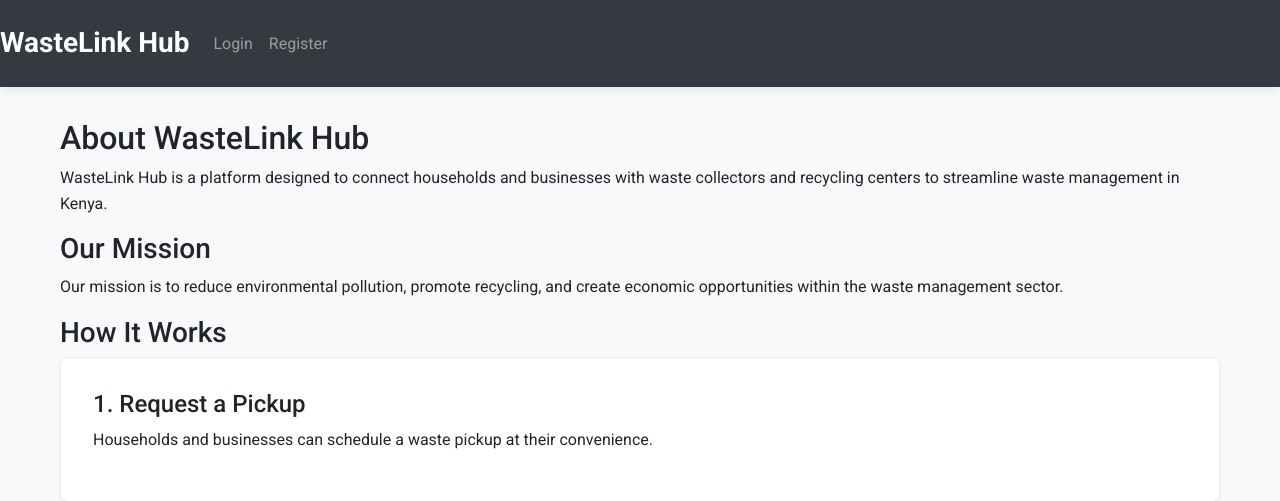
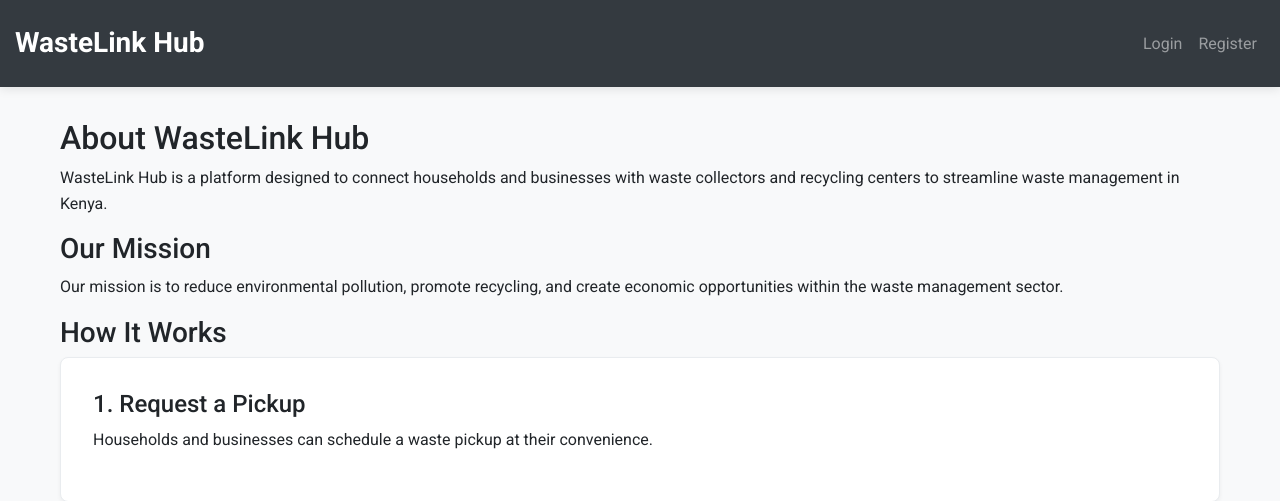
Before and after one commit to siqah/WasteLink-Hub, a Flask app: page /about in a window 1280 px wide. Shown: the top 501 px of the page. Run offline with Flask 3, Linux system fonts and the light colour scheme; some libraries are stand-ins or nearby versions.

Commit message:
Refactor code structure for improved readability and maintainability

```diff
--- a/templates/includes/navbar.html
+++ b/templates/includes/navbar.html
@@ -1,31 +1,52 @@
 <nav class="navbar navbar-expand-lg navbar-dark bg-dark">
-    <a class="navbar-brand" href="{{ url_for('home') }}">WasteLink Hub</a>
-    <button class="navbar-toggler" type="button" data-toggle="collapse" data-target="#navbarNav" aria-controls="navbarNav" aria-expanded="false" aria-label="Toggle navigation">
+    <div class="container-fluid">
+        <!-- Brand/logo on the left -->
+        <a class="navbar-brand me-auto fw-bold" href="{{ url_for('home') }}">
+            <i class="bi bi-recycle me-2"></i>WasteLink Hub
+        </a>
+
+        <!-- Mobile toggle button -->
+        <button class="navbar-toggler" type="button" data-bs-toggle="collapse" data-bs-target="#navbarNav" aria-controls="navbarNav" aria-expanded="false" aria-label="Toggle navigation">
             <span class="navbar-toggler-icon"></span>
         </button>
-    <div class="collapse navbar-collapse" id="navbarNav">
-        <ul class="navbar-nav ms-auto">
+
+        <!-- Navigation links on the right -->
+        <div class="collapse navbar-collapse justify-content-end" id="navbarNav">
+            <ul class="navbar-nav">
                 {% if current_user.is_authenticated %}
                     <li class="nav-item">
                         {% if current_user.role == 'household' %}
-                        <a class="nav-link" href="{{ url_for('client_dashboard') }}">Dashboard</a>
+                            <a class="nav-link" href="{{ url_for('client_dashboard') }}">
+                                <i class="bi bi-speedometer2 me-1"></i>Dashboard
+                            </a>
                         {% elif current_user.role == 'collector' %}
-                        <a class="nav-link" href="{{ url_for('collector_dashboard') }}">Dashboard</a>
+                            <a class="nav-link" href="{{ url_for('collector_dashboard') }}">
+                                <i class="bi bi-speedometer2 me-1"></i>Dashboard
+                            </a>
                         {% elif current_user.role == 'recycling_center' %}
-                        <a class="nav-link" href="{{ url_for('recycling_center_dashboard') }}">Dashboard</a>
+                            <a class="nav-link" href="{{ url_for('recycling_center_dashboard') }}">
+                                <i class="bi bi-speedometer2 me-1"></i>Dashboard
+                            </a>
                         {% endif %}
                     </li>
                     <li class="nav-item">
-                    <a class="nav-link" href="{{ url_for('logout') }}">Logout</a>
+                        <a class="nav-link" href="{{ url_for('logout') }}">
+                            <i class="bi bi-box-arrow-right me-1"></i>Logout
+                        </a>
                     </li>
                 {% else %}
                     <li class="nav-item">
-                    <a class="nav-link" href="{{ url_for('login') }}">Login</a>
+                        <a class="nav-link" href="{{ url_for('login') }}">
+                            <i class="bi bi-box-arrow-in-right me-1"></i>Login
+                        </a>
                     </li>
                     <li class="nav-item">
-                    <a class="nav-link" href="{{ url_for('register') }}">Register</a>
+                        <a class="nav-link" href="{{ url_for('register') }}">
+                            <i class="bi bi-person-plus me-1"></i>Register
+                        </a>
                     </li>
                 {% endif %}
             </ul>
         </div>
+    </div>
 </nav>
--- a/templates/index.html
+++ b/templates/index.html
@@ -14,7 +14,7 @@
                 </div>
             </div>
             <div class="col-lg-6">
-                <img src="{{ url_for('static', filename='images/hero-image.png') }}" alt="Waste management illustration" class="img-fluid rounded-3 shadow">
+                <img src="{{ url_for('static', filename='images/hero-image.jpg') }}" alt="Waste management illustration" class="img-fluid rounded-3 shadow">
             </div>
         </div>
     </div>
```
Also changed, not shown: static/images/hero-image.jpg (added), static/images/user1.jpg (added), 3 other files. Lines whose indentation alone changed are shown as unchanged.
